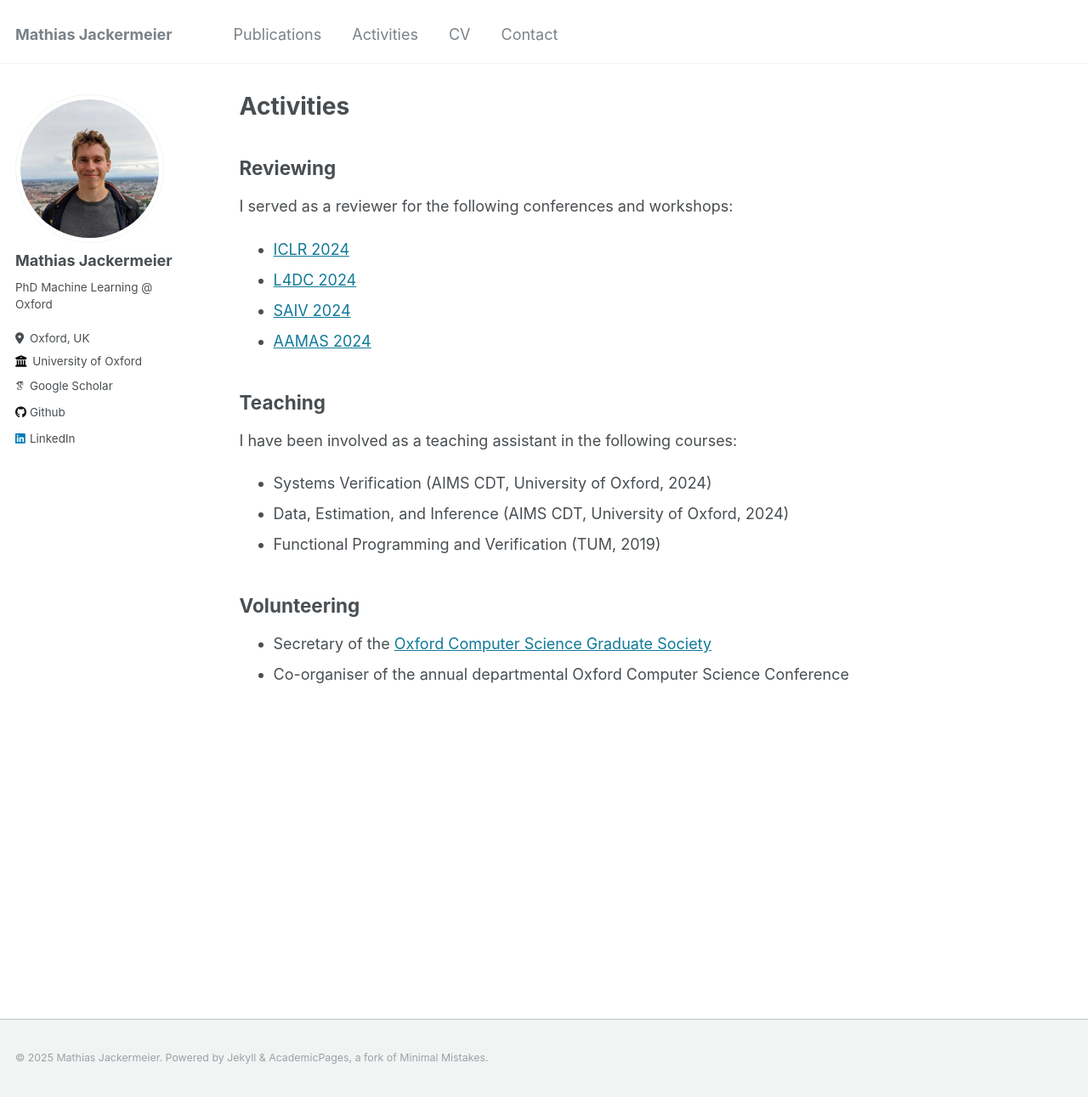
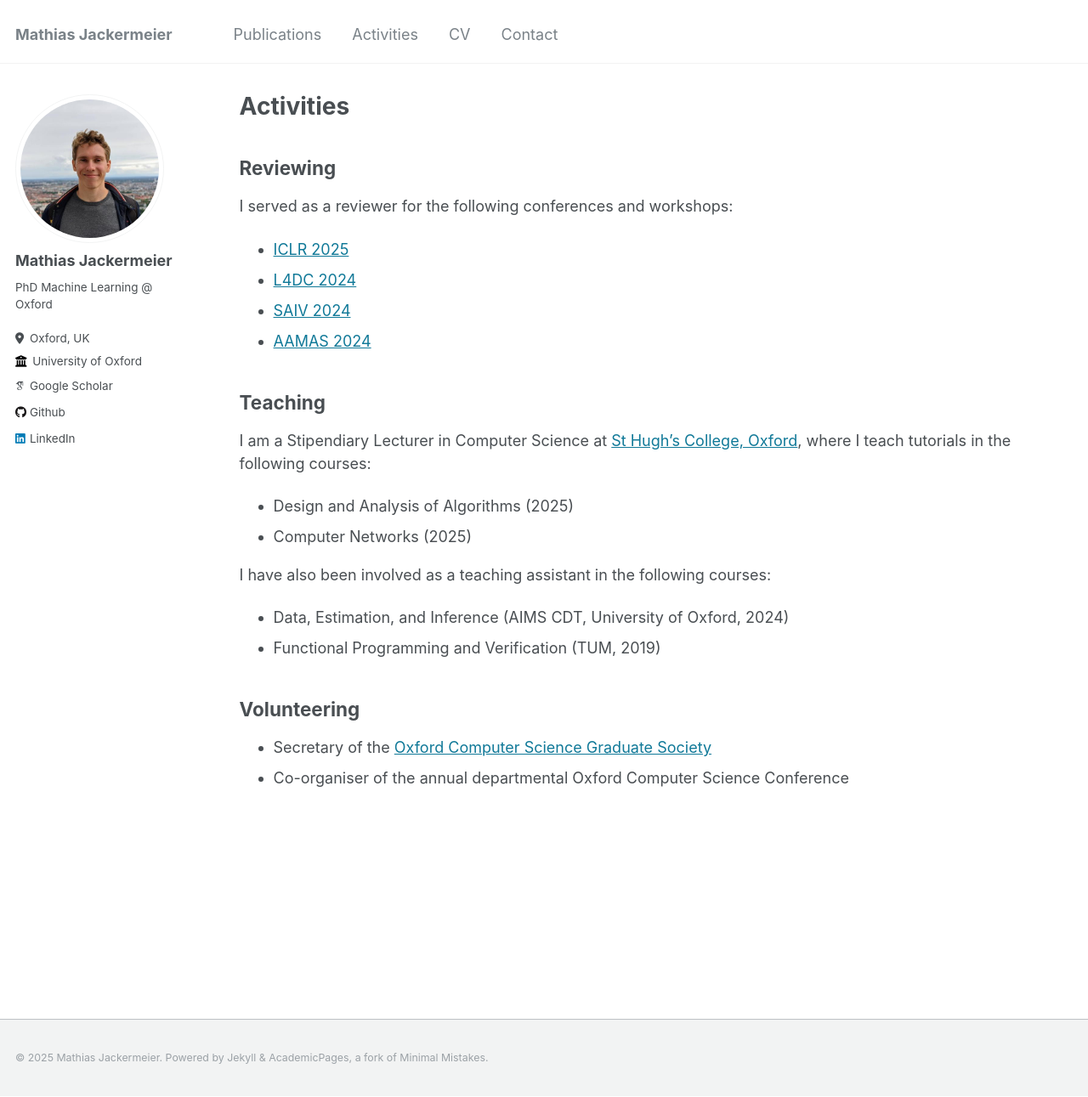
Before and after one commit to mathiasj33/mathiasj33.github.io, a Jekyll site: the page built from _pages/activities.md, in a window 1280 px wide and 1291 px high. Shown: the whole window at 85% size. Built offline with Jekyll 4.4.1, drawn with Linux system fonts in a browser that asks for light colours; some web fonts are replaced.

```diff
--- a/_pages/activities.md
+++ b/_pages/activities.md
@@ -8,15 +8,18 @@ author_profile: true
 ## Reviewing
 
 I served as a reviewer for the following conferences and workshops:
-- [ICLR 2024](https://iclr.cc/){:target="_blank"}
+- [ICLR 2025](https://iclr.cc/){:target="_blank"}
 - [L4DC 2024](https://l4dc.web.ox.ac.uk/){:target="_blank"}
 - [SAIV 2024](https://www.aiverification.org/){:target="_blank"}
 - [AAMAS 2024](https://www.aamas2024-conference.auckland.ac.nz/){:target="_blank"}
 
 ## Teaching
 
-I have been involved as a teaching assistant in the following courses:
-- Systems Verification (AIMS CDT, University of Oxford, 2024)
+I am a Stipendiary Lecturer in Computer Science at [St Hugh's College, Oxford](https://www.st-hughs.ox.ac.uk/){:target="_blank"}, where I teach tutorials in the following courses:
+- Design and Analysis of Algorithms (2025)
+- Computer Networks (2025)
+
+I have also been involved as a teaching assistant in the following courses:
 - Data, Estimation, and Inference (AIMS CDT, University of Oxford, 2024)
 - Functional Programming and Verification (TUM, 2019)
 
```
Also changed, not shown: _pages/about.md (+7 -0 lines), _pages/publications.md (+4 -4 lines), 1 other file.
